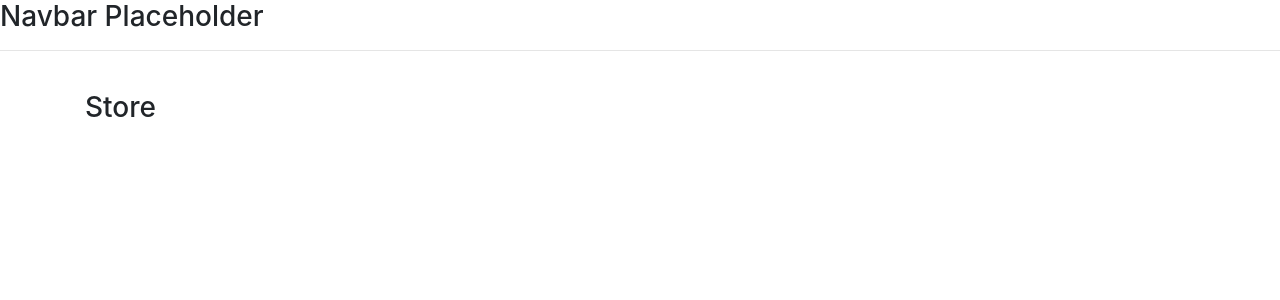
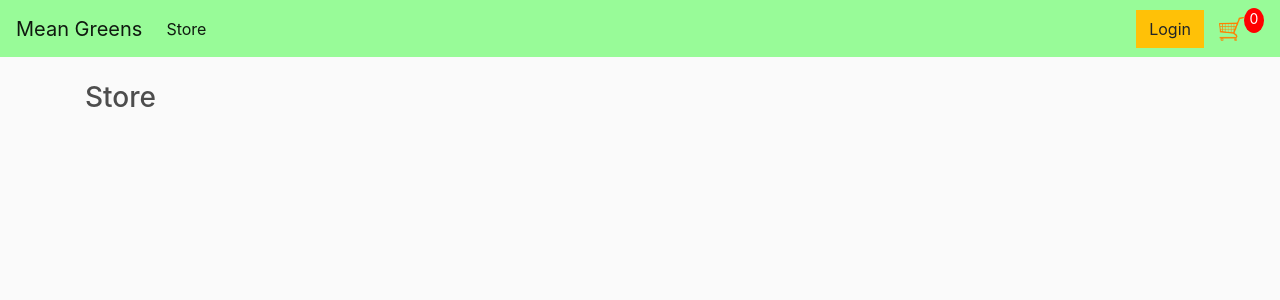
Before and after one commit to MBissett29/mean-greens, a Django app: page / in a window 1280 px wide. Shown: the top 300 px of the page. Run offline with Django 3.2, Linux system fonts and the light colour scheme; some libraries are stand-ins or nearby versions.

Commit message:
Creates navbar using bootstrap and using main.css to tweak styles

```diff
--- /dev/null
+++ b/static/css/main.css
@@ -0,0 +1,98 @@
+body{
+	background-color: hsl(0, 0%, 98%);
+}
+
+
+h1,h2,h3,h4,h5,h6{
+	color:hsl(0, 0%, 30%);
+}
+
+.box-element{
+	box-shadow:hsl(0, 0%, 80%) 0 0 16px;
+	background-color: #fff;
+	border-radius: 4px;
+	padding: 10px;
+}
+
+.thumbnail{
+	width: 100%;
+	height: 200px;
+	-webkit-box-shadow: -1px -3px 5px -2px rgba(214,214,214,1);
+    -moz-box-shadow: -1px -3px 5px -2px rgba(214,214,214,1);
+    box-shadow: -1px -3px 5px -2px rgba(214,214,214,1);
+}
+
+.product{
+	border-radius: 0 0 4px 4px;
+}
+
+
+#cart-icon{
+	width:25px;
+	display: inline-block;
+	margin-left: 15px;
+
+}
+
+#cart-total{
+	display: block;
+	text-align: center;
+	color:#fff;
+	background-color: red;
+	width: 20px;
+	height: 25px;
+	border-radius: 50%;
+	font-size: 14px;
+}
+
+.col-lg-4, .col-lg-6, .col-lg-8, .col-lg-12{
+	margin-top: 10px;
+}
+
+.btn{
+	border-radius: 0;
+}
+
+.row-image{
+	width: 100px;
+}
+
+.form-field{
+	width:250px;
+	display: inline-block;
+	padding: 5px;
+}
+
+.cart-row{
+	display: flex;
+    align-items: flex-stretch;
+    padding-bottom: 10px;
+    margin-bottom: 10px;
+    border-bottom: 1px solid #ececec;
+
+}
+
+.quantity{
+	display: inline-block;
+	font-weight: 700;
+	padding-right:10px;
+
+
+}
+
+.chg-quantity{
+	width: 12px;
+	cursor: pointer;
+	display: block;
+	margin-top: 5px;
+	transition:.1s;
+}
+
+.chg-quantity:hover{
+	opacity: .6;
+}
+
+
+.hidden{
+	display: none!important;
+}
--- a/store/templates/store/main.html
+++ b/store/templates/store/main.html
@@ -8,8 +8,29 @@
 	<link rel="stylesheet" type="text/css" href="{% static 'css/main.css' %}">
 </head>
 <body>
-    <h3>Navbar Placeholder</h3>
-        <hr>
+    <nav class="navbar navbar-expand-lg navbar-light text-secondary" style="background-color:palegreen">
+        <a class="navbar-brand" href="{% url 'store' %}">Mean Greens</a>
+        <button class="navbar-toggler" type="button" data-toggle="collapse" data-target="#navbarSupportedContent" aria-controls="navbarSupportedContent" aria-expanded="false" aria-label="Toggle navigation">
+          <span class="navbar-toggler-icon"></span>
+        </button>
+
+        <div class="collapse navbar-collapse" id="navbarSupportedContent">
+          <ul class="navbar-nav mr-auto">
+            <li class="nav-item active">
+              <a class="nav-link" href="{% url 'store' %}">Store <span class="sr-only">(current)</span></a>
+            </li>
+          </ul>
+          <div class="form-inline my-2 my-lg-0">
+            <a href="#"class="btn btn-warning">Login</a>
+
+            <a href="{% url 'cart' %}">
+               <img  id="cart-icon" src="{% static 'images/shopping-cart.png' %}">
+           </a>
+           <p id="cart-total">0</p>
+
+       </div>
+        </div>
+      </nav>
 
          <div class="container">
                 <br>
```
